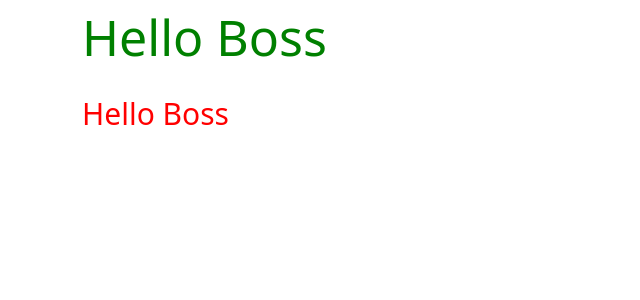
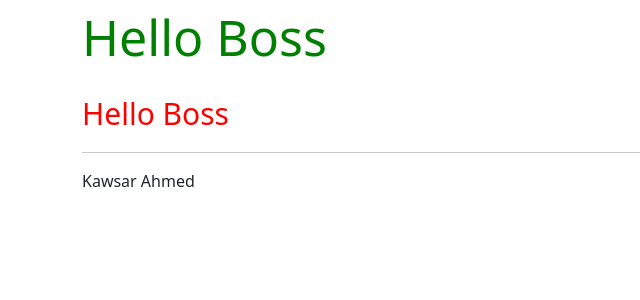
Before and after one commit to WebKawsar/vue-form, a Vue app: page / in a window 1280 px wide. Shown: the top 300 px of the page, without its empty margins (0-640 px from the left). Built offline with nearby package versions, Linux system fonts and the light colour scheme.

Commit message:
Done create locally directive

```diff
--- a/src/App.vue
+++ b/src/App.vue
@@ -14,6 +14,9 @@
 
     <p v-awesome.green.big="'Hello Boss'"></p>
     <p v-awesome.red.small="'Hello Boss'"></p>
+    <hr>
+
+    <div v-user="userName"></div>
 
   </div>
 </template>
@@ -31,8 +34,16 @@
 export default {
   data(){
     return {
-        CompToRender: "Home"
+        CompToRender: "Home",
+        userName: "Kawsar Ahmed"
     }
+  },
+  directives: {
+      "user": {
+        bind(el, binding){
+          el.innerHTML = binding.value
+        }
+      }
   },
   // components: {
   //   Form,
@@ -40,6 +51,7 @@
   //   About
   // }
 }
+
 </script>
 
 <style>
```
